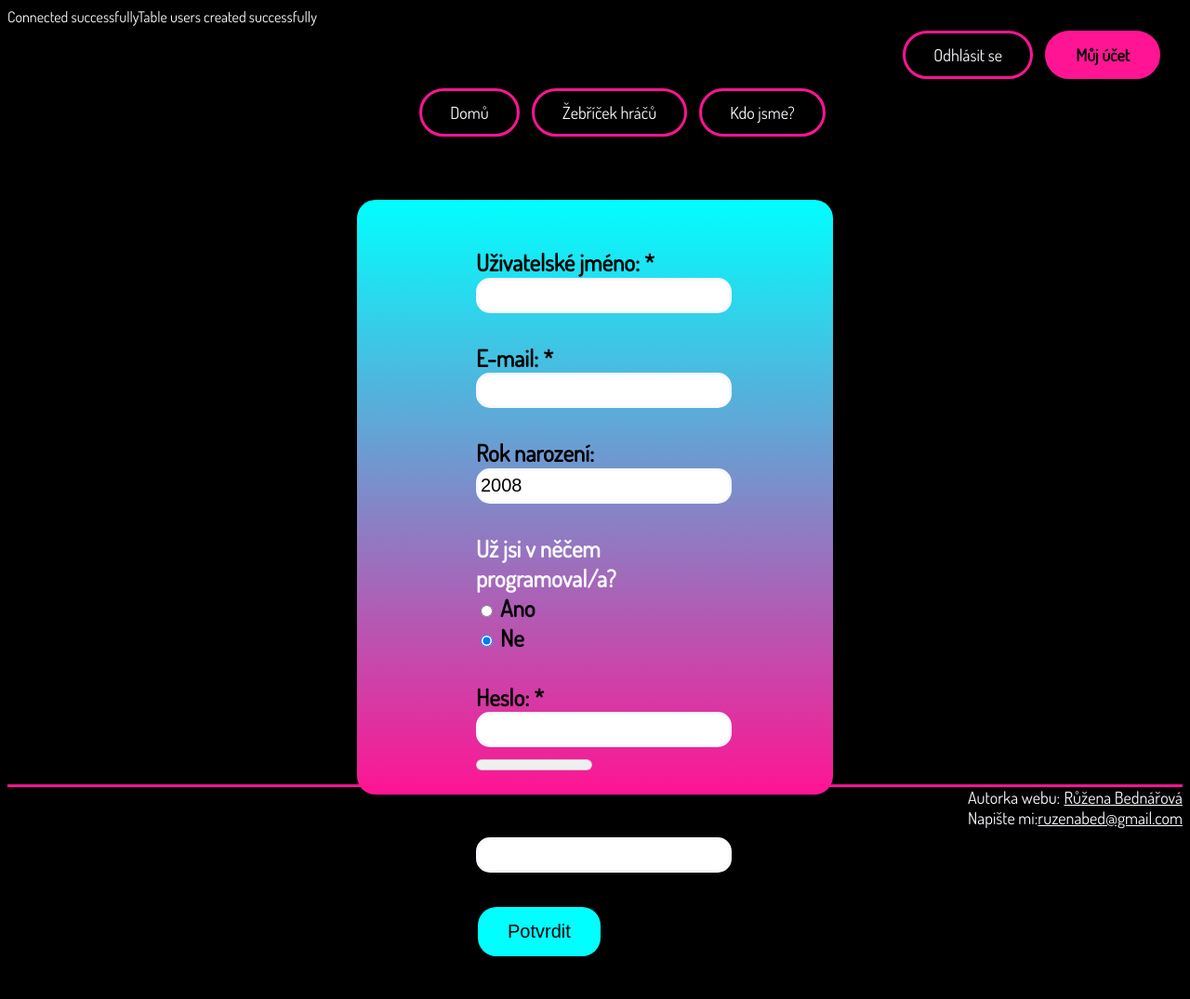
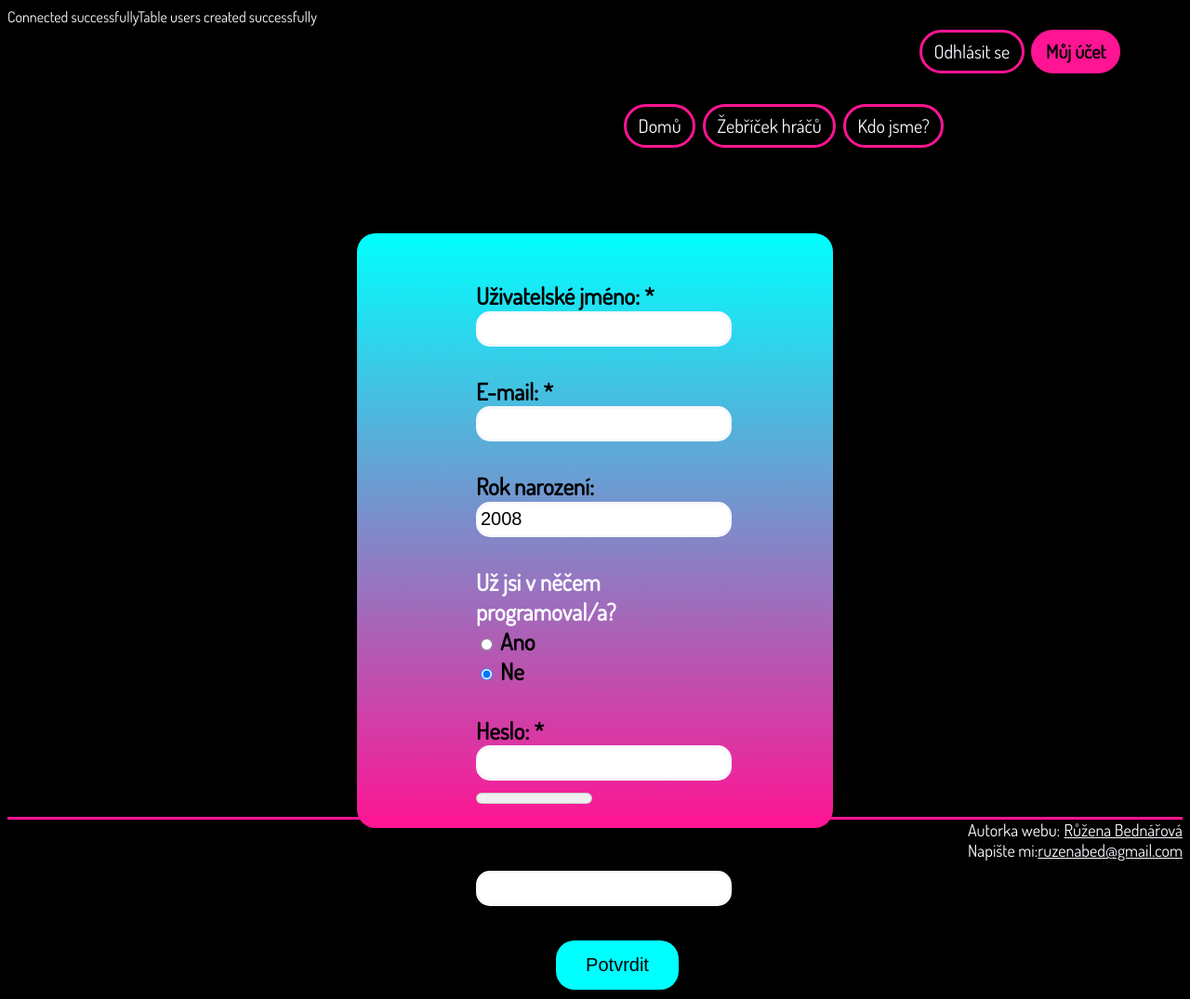
Before and after one commit to bednaruz/zwa, a PHP site: page /register.php in a window 1280 px wide. Shown: the whole page at 93% size. Before the commit the page ends 1029 px from the top, so only its background shows below. Run offline with PHP 8.4, Linux system fonts and the light colour scheme; the visitor is signed in with stand-in values (Sample User, id 1).

Commit message:
Flexbox and relative size for header buttons - BUT text is still ignoring the relative size

```diff
--- a/quizz2.php
+++ b/quizz2.php
@@ -29,7 +29,4 @@ if (mysqli_query($conn, $sql)) {
 } else {
     echo "Error creating table: " . $conn->error;
 }
-
-
-
 ?>
--- a/style_cyberpunk.css
+++ b/style_cyberpunk.css
@@ -1,9 +1,17 @@
-
+/*-----------------main elements-----------------*/
 html {
     width: 100%;
     height: 100%;
-    margin: 0;
-    padding: 0;
+    margin: 0%;
+    padding: 0%;
+}
+
+header {
+    display: flex;
+    flex-direction: column;
+    flex-wrap: wrap;
+    row-gap: 5%;
+    column-gap: 2%;
 }
 
 body {
@@ -14,47 +22,53 @@ body {
     max-height: auto;
 }
 
-header {
-    position: relative;
-    display: grid;
-    grid-template-columns: 70% 30%;
-    grid-template-rows: 50%;
-    height: 10%;
+footer {
+    position: absolute;
+    border-top: 3px solid deeppink;
     width: 100%;
+    max-height: 1%;
+    bottom: 0;
 }
+/*------------------------------------------------*/
 
-.visuallyhidden {
-    border: 0;
-    clip: rect(0 0 0 0);
-    height: 1px;
-    margin: -1px;
-    overflow: hidden;
-    padding: 0;
-    position: absolute;
-    width: 1px;
+/*-----------------header buttons-----------------*/
+.sign-container {
+    order: 1;
+    display: flex;
+    flex-direction: row;
+    flex-wrap: nowrap;
+    justify-content: flex-end;
+    margin-left: auto;
+    margin-right: 5%;
+    width: 10%;
 }
 
 .menu-container {
-    margin-left: auto;
-    margin-right: 0;
-    grid-row: 2;
-}
-
-.sign-container {
-    margin-left: auto;
-    margin-right: 5%;
-    grid-column: 2;
+    order: 2;
+    display: flex;
+    flex-direction: row;
+    flex-wrap: nowrap;
+    justify-content: flex-end;
+    margin: 2% 20% 2% auto;
+    width: 10%;
 }
 
 .button {
+    flex-shrink: 0;
     border-style: solid;
     border-width: 3px;
     border-color: deeppink;
     border-radius: 30px;
-    font-size: 18px;
+    font-size: 15pt;
     font-family: 'Dosis', sans-serif;
-    padding: 12px 30px;
-    margin: 5px;
+    padding: 6% 10%;
+    margin: 3%;
+}
+
+.register-button {
+    background-color:deeppink;
+    font-weight: 900;
+    color: black;
 }
 
 .menu-button {
@@ -62,12 +76,7 @@ header {
     font-weight: 550;
     color: ghostwhite;
 }
-
-.register-button {
-    background-color:deeppink;
-    font-weight: 900;
-    color: black;
-}
+/*-----------------------------------------------*/
 
 .circle {
     position: relative;
@@ -198,14 +207,6 @@ span {
     color: red;
 }
 
-footer {
-    position: absolute;
-    border-top: 3px solid deeppink;
-    width: 100%;
-    max-height: 1%;
-    bottom: 0;
-}
-
 table, th, td {
     border: 1px solid ghostwhite;
 }
```
